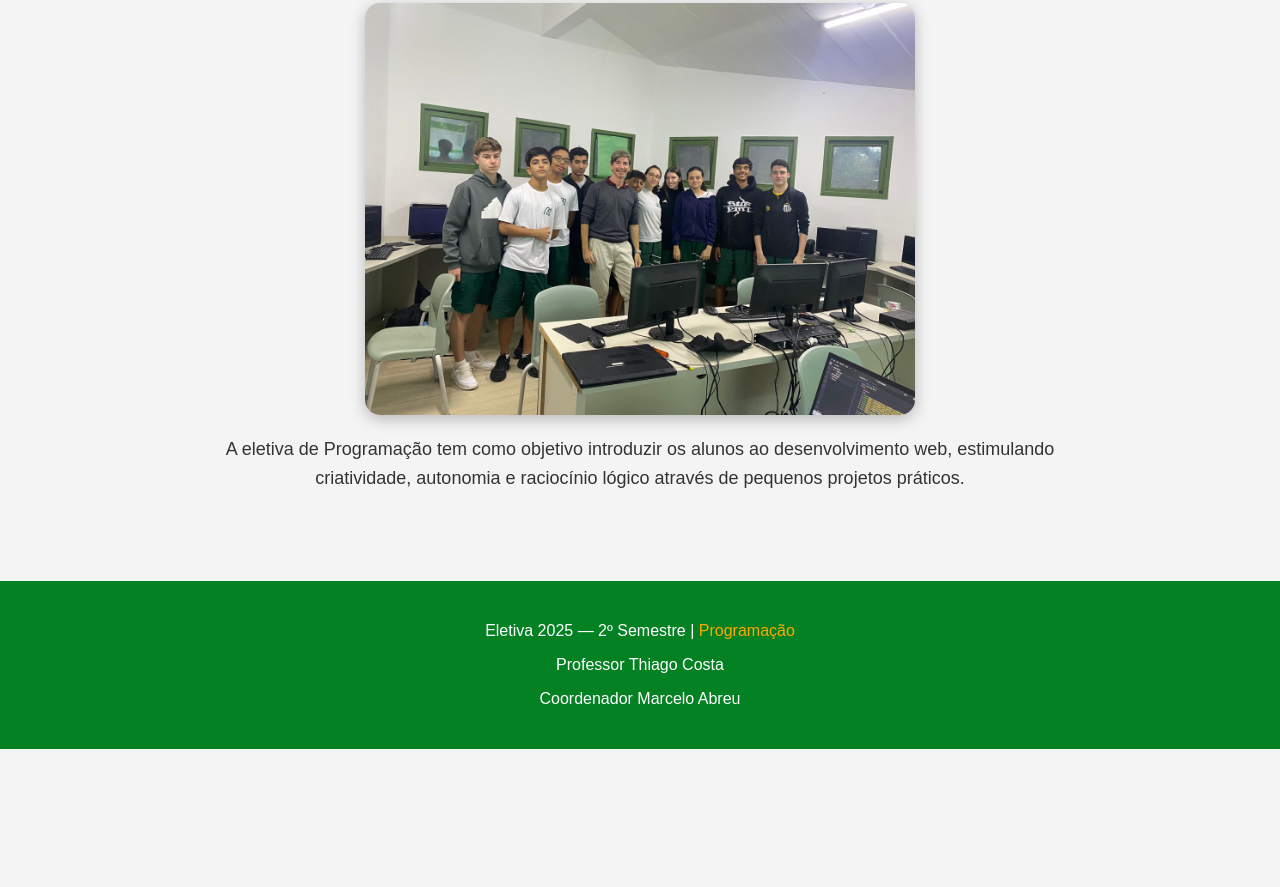
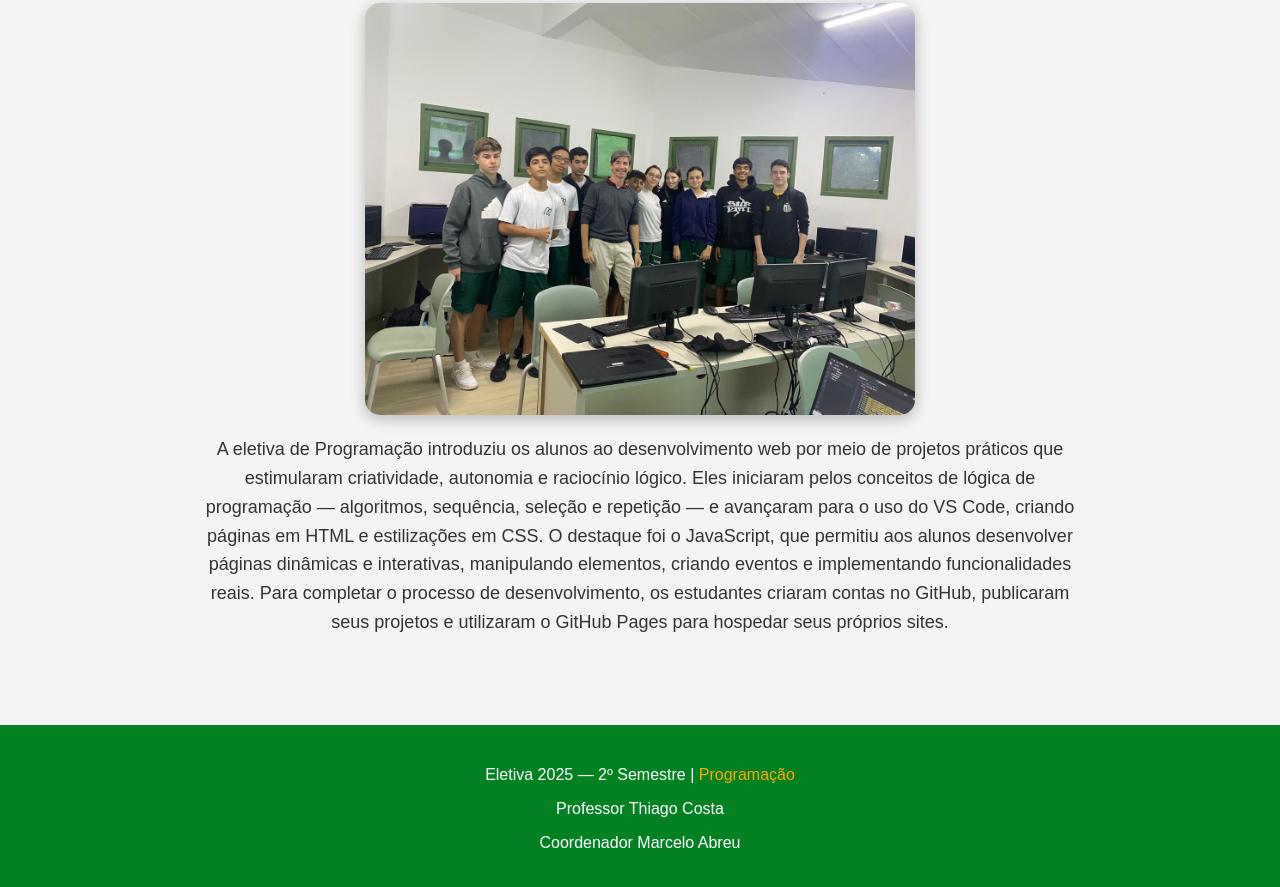
Before and after one commit to thiagocostaps/eletiva_2025b, a plain HTML site: page index.html in a window 1280 px wide. Shown: the part 1314-2201 px from the top of the page. Before the commit the page ends 2063 px from the top, so only its background shows below. Drawn offline with Linux system fonts and the light colour scheme.

Commit message:
Update index.html

```diff
--- a/index.html
+++ b/index.html
@@ -118,8 +118,9 @@
     </div>
 
     <p>
-        A eletiva de Programação tem como objetivo introduzir os alunos ao desenvolvimento web,
-        estimulando criatividade, autonomia e raciocínio lógico através de pequenos projetos práticos.
+        A eletiva de Programação introduziu os alunos ao desenvolvimento web por meio de projetos práticos que estimularam criatividade, autonomia e raciocínio lógico. Eles iniciaram pelos conceitos de lógica de programação — algoritmos, sequência, seleção e repetição — e avançaram para o uso do VS Code, criando páginas em HTML e estilizações em CSS.
+
+O destaque foi o JavaScript, que permitiu aos alunos desenvolver páginas dinâmicas e interativas, manipulando elementos, criando eventos e implementando funcionalidades reais. Para completar o processo de desenvolvimento, os estudantes criaram contas no GitHub, publicaram seus projetos e utilizaram o GitHub Pages para hospedar seus próprios sites.
     </p>
 </section>
 
```
